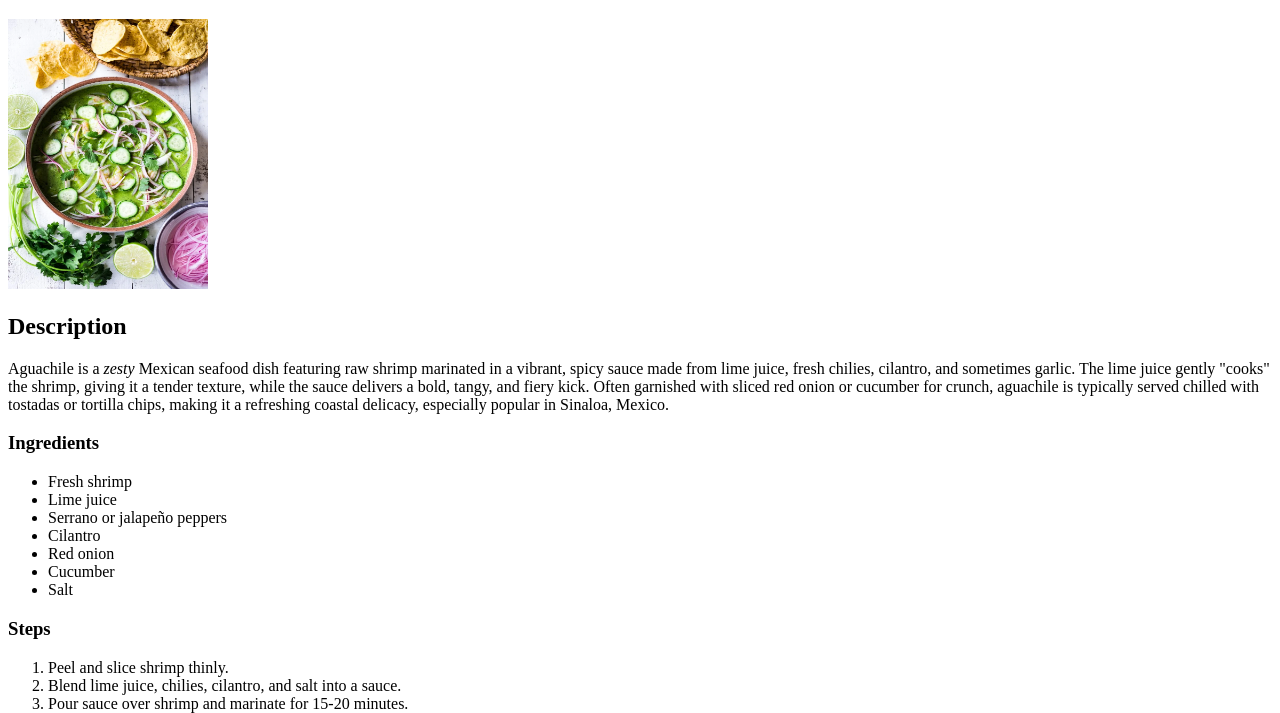
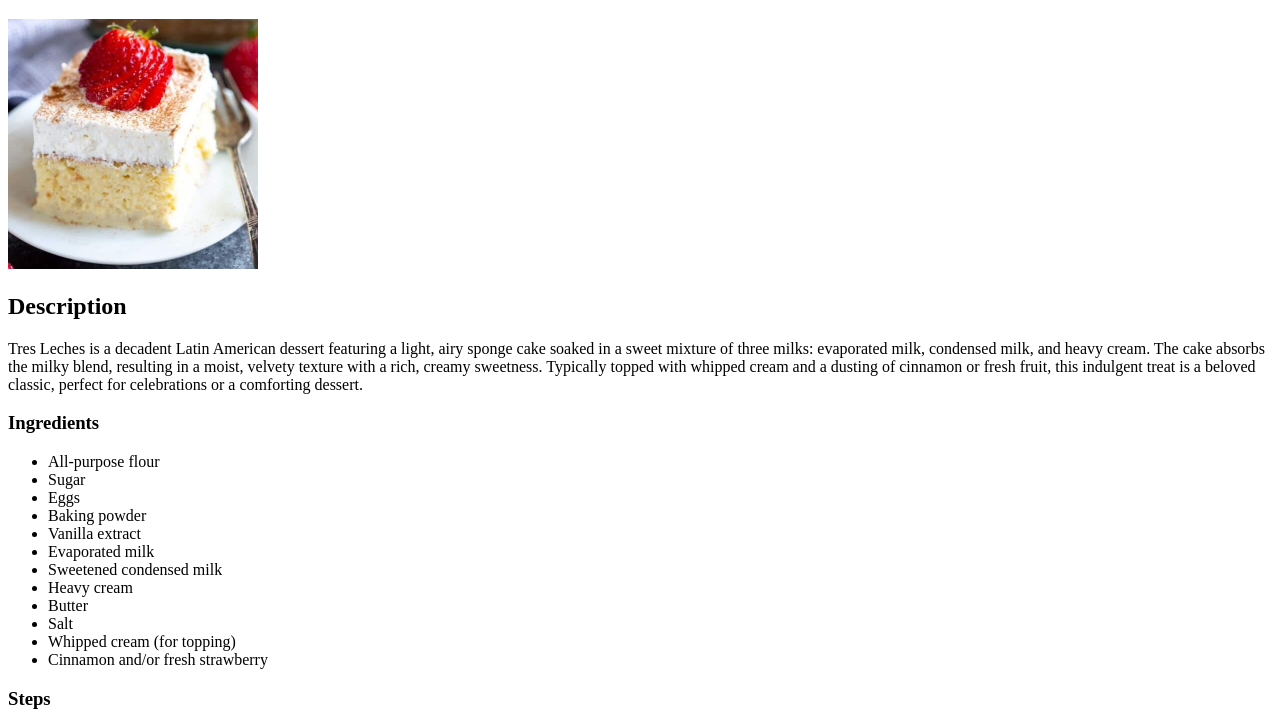
Before and after one commit to gurahw/odin-recipes, a plain HTML site: page recipes/tres-leches.html in a window 1280 px wide. Shown: the part 87-800 px from the top of the page. Drawn offline with Linux system fonts and the light colour scheme.

Commit message:
Completed Tres Leches page
Added Description, Ingredients List, Step List

```diff
--- a/recipes/tres-leches.html
+++ b/recipes/tres-leches.html
@@ -9,34 +9,40 @@
 <body>
     <a href="../index.html">Home</a>
     <h1> Tres Leches </h1>
-    <img src="../images/AguachileIMG.webp" height="270" width="200" alt="Bowl of green mexican seafood dish Aguachile"></img>
+    <img src="../images/tres-leches.jpg" height="250" width="250" alt="Slice of Tres Leches Cake with strawberry atop"></img>
     <h2> Description </h2>
     <p>
-        Aguachile is a <em>zesty</em> Mexican seafood dish featuring raw shrimp marinated in a vibrant,
-        spicy sauce made from lime juice, fresh chilies, cilantro, and sometimes garlic.
-        The lime juice gently "cooks" the shrimp, giving it a tender texture,
-        while the sauce delivers a bold, tangy, and fiery kick.
-        Often garnished with sliced red onion or cucumber for crunch,
-        aguachile is typically served chilled with tostadas or tortilla chips,
-        making it a refreshing coastal delicacy, especially popular in Sinaloa, Mexico.
+        Tres Leches is a decadent Latin American dessert featuring a light,
+        airy sponge cake soaked in a sweet mixture of three milks: evaporated milk,
+        condensed milk, and heavy cream. The cake absorbs the milky blend, resulting in a moist,
+        velvety texture with a rich, creamy sweetness. Typically topped with whipped cream and a
+        dusting of cinnamon or fresh fruit, this indulgent treat is a beloved classic,
+        perfect for celebrations or a comforting dessert.
     </p>
     <h3>Ingredients</h3>
     <ul>
-        <li>Fresh shrimp</li>
-        <li>Lime juice</li>
-        <li>Serrano or jalapeño peppers</li>
-        <li>Cilantro</li>
-        <li>Red onion</li>
-        <li>Cucumber</li>
+        <li>All-purpose flour</li>
+        <li>Sugar</li>
+        <li>Eggs</li>
+        <li>Baking powder</li>
+        <li>Vanilla extract</li>
+        <li>Evaporated milk</li>
+        <li>Sweetened condensed milk</li>
+        <li>Heavy cream</li>
+        <li>Butter</li>
         <li>Salt</li>
+        <li>Whipped cream (for topping)</li>
+        <li>Cinnamon and/or fresh strawberry</li>
     </ul>
     <h3>Steps</h3>
     <ol>
-        <li>Peel and slice shrimp thinly.</li>
-        <li>Blend lime juice, chilies, cilantro, and salt into a sauce.</li>
-        <li>Pour sauce over shrimp and marinate for 15-20 minutes.</li>
-        <li>Slice red onion and cucumber, then mix in.</li>
-        <li>Serve chilled with tostadas or tortilla chips.</li>
+        <li>Preheat oven; whisk flour, baking powder, and salt in a bowl.</li>
+        <li>Beat eggs, sugar, and vanilla until fluffy, then fold in dry ingredients to make batter </li>
+        <li>Pour batter into a greased baking pan and bake until golden and set.</li>
+        <li>Mix evaporated milk, condensed milk, and heavy cream; pour over cooled cake to soak.
+        </li>
+        <li>Refrigerate for a few hours to let the cake absorb the milk mixture.</li>
+        <li>Top with whipped cream and garnish with cinnamon and/or strawberry before serving.</li>
         <li><strong>Enjoy!</strong></li>
     </ol>
 
```
Also changed, not shown: images/tres-leches.jpg (added).
